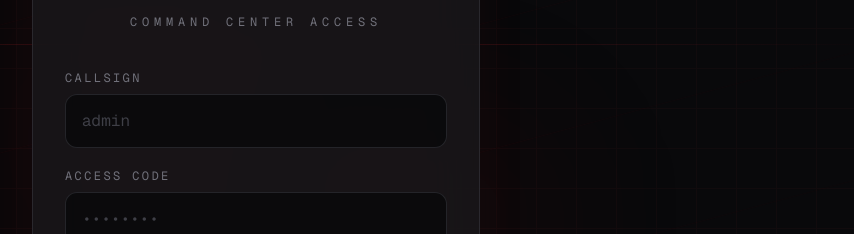
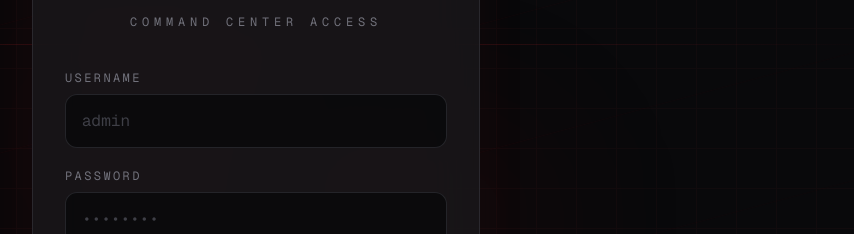
Before and after one commit to phanhhhhhhh/F1-Pitwall, a Next.js app in the folder f1-pitwall-client/: page /login in a window 1280 px wide. Shown: the part 252-486 px from the top of the page, without its empty margins (384-1238 px from the left). Built offline with nearby package versions, Linux system fonts and the light colour scheme; no server answers.

Commit message:
feat: implement styled login page with authentication integration

```diff
--- a/f1-pitwall-client/src/app/login/page.tsx
+++ b/f1-pitwall-client/src/app/login/page.tsx
@@ -126,7 +126,7 @@ export default function LoginPage() {
                             {/* Username */}
                             <div className="fade-up" style={{ animationDelay: "100ms" }}>
                                 <label className="block text-zinc-500 text-xs uppercase tracking-[0.2em] mb-2 font-mono">
-                                    Callsign
+                                    Username
                                 </label>
                                 <div className="relative">
                                     <input
@@ -153,7 +153,7 @@ export default function LoginPage() {
                             {/* Password */}
                             <div className="fade-up" style={{ animationDelay: "150ms" }}>
                                 <label className="block text-zinc-500 text-xs uppercase tracking-[0.2em] mb-2 font-mono">
-                                    Access Code
+                                    Password
                                 </label>
                                 <div className="relative">
                                     <input
```
